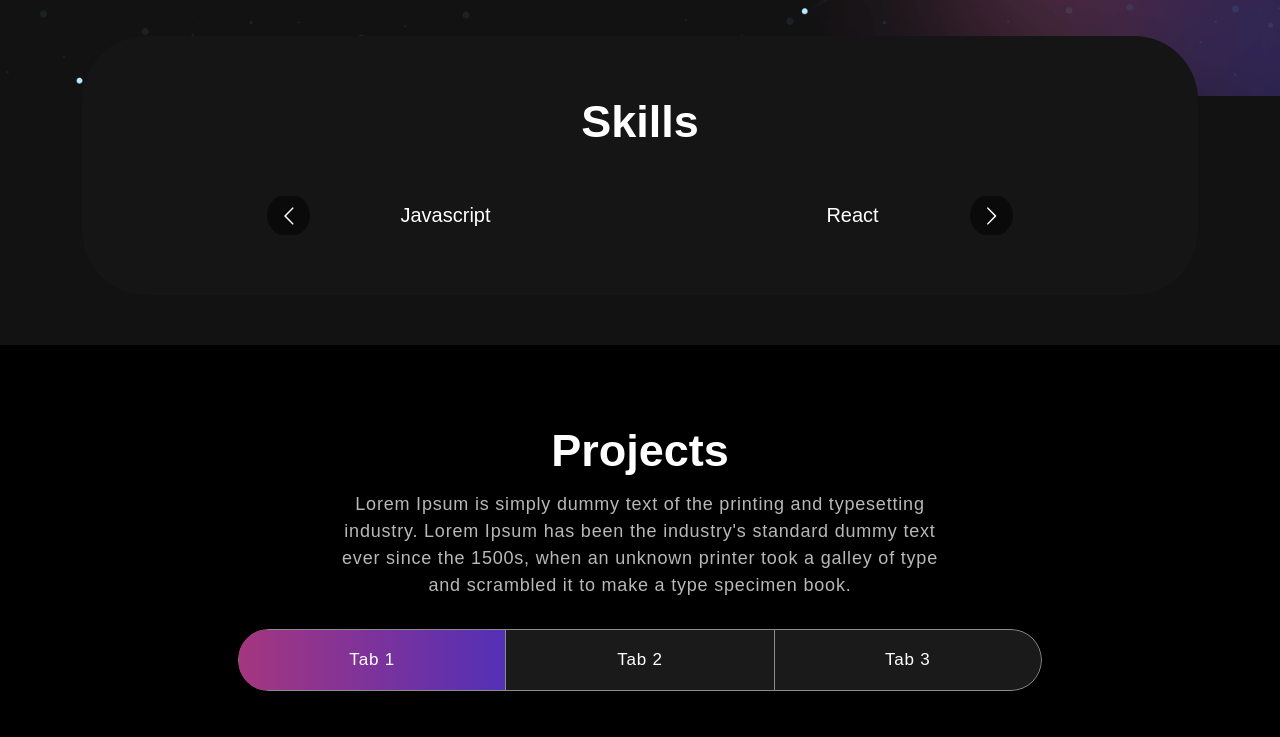
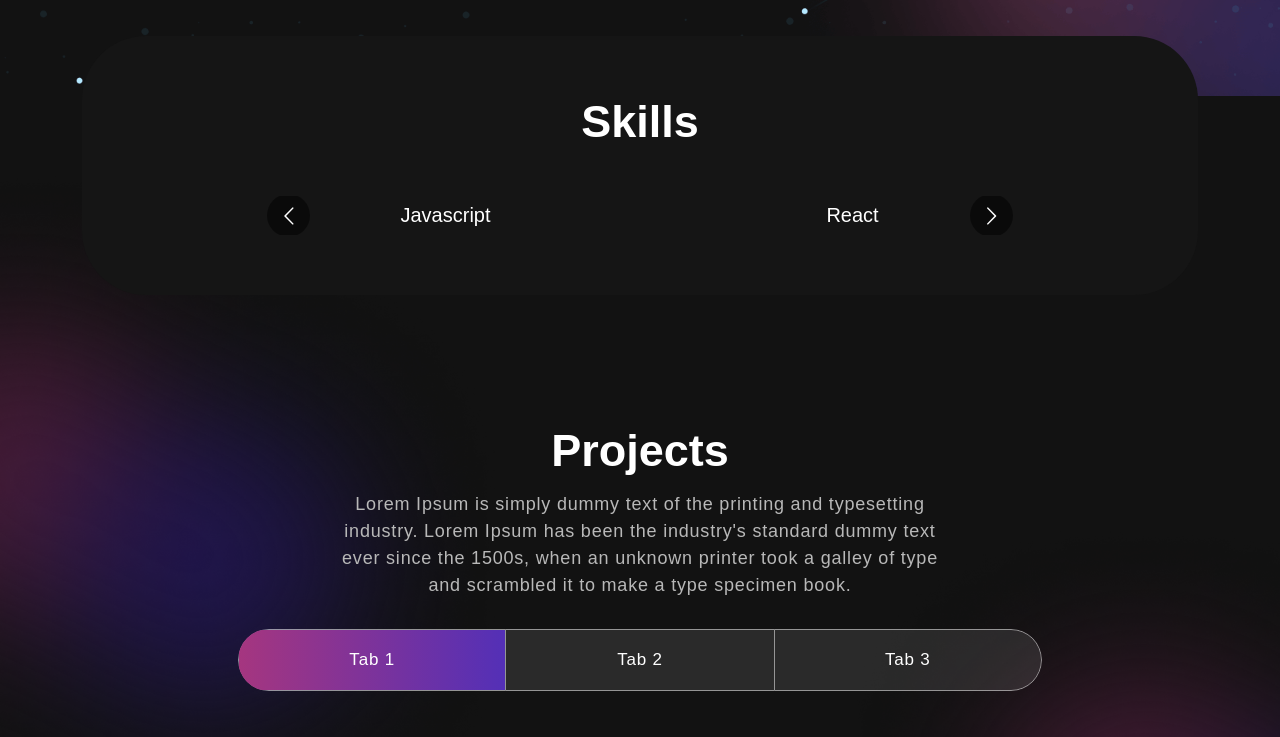
Before and after one commit to OpeDada/portfolio_v2, a React (Create React App) app: page / in a window 1280 px wide. Shown: the part 714-1451 px from the top of the page. Built offline with nearby package versions, Linux system fonts and the light colour scheme.

Commit message:
adjusted general design

```diff
--- a/src/assets/css/project.css
+++ b/src/assets/css/project.css
@@ -2,8 +2,8 @@
 /************ Projects Css ************/
 .project {
   padding: 80px 0;
-  position: relative;
-  background-color: black;
+  position: sticky;
+  /* background-color: black; */
 }
 .project h2 {
   font-size: 45px;
--- a/src/assets/css/skills.css
+++ b/src/assets/css/skills.css
@@ -1,7 +1,7 @@
 /************ Skills Css ************/
 .skill {
   padding: 0 0 50px 0;
-  position: relative;
+  position: sticky;
 }
 .skill-bx {
   background: #151515;
--- a/src/components/Skills.js
+++ b/src/components/Skills.js
@@ -4,7 +4,7 @@ import "react-multi-carousel/lib/styles.css";
 import meter1 from "../assets/images/meter1.svg"
 import meter2 from "../assets/images/meter2.svg"
 import meter3 from "../assets/images/meter3.svg"
-import colorSharp from "../assets/images/color-sharp.png"
+import colorSharp from "../assets/images/color-sharp.png";
 
 export const Skills = () => {
   const responsive = {
```
Also changed, not shown: src/assets/images/cover2.png (added), src/assets/images/logo.png (added).
